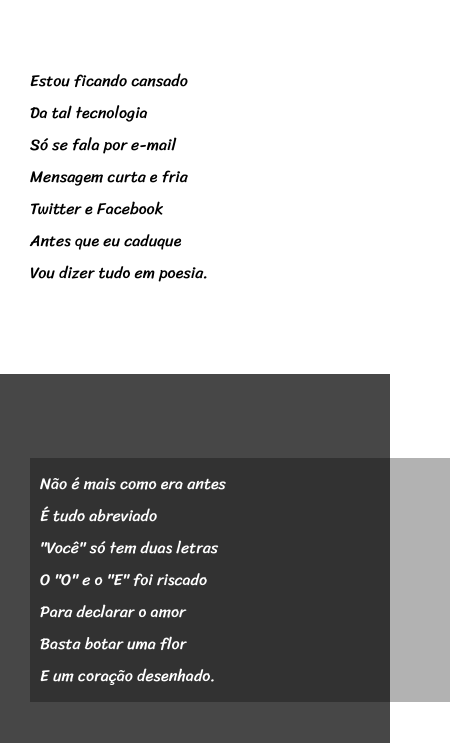
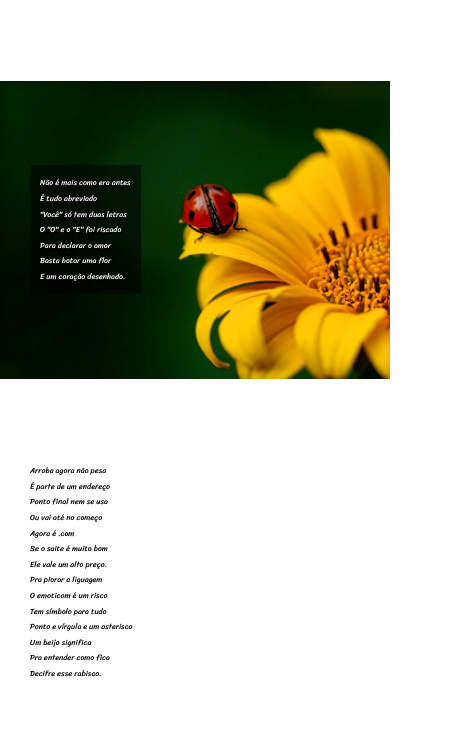
Before and after one commit to caiofalcaodev/projeto-cordel-morderno, a plain HTML site: page index.html in a window 390 px wide. Shown: the part 370-1113 px from the top of the page, 450 px wide, since content can reach past the window. Drawn offline with Linux system fonts and the light colour scheme.

Commit message:
realizado ajustes no tamanho e na responsividade

```diff
--- a/index.html
+++ b/index.html
@@ -29,7 +29,7 @@
         </p>
     </section>
     <section class="image" id="joana">
-        <p class="boxcordel">Não é mais como era antes
+        <p> Não é mais como era antes
         <br>
         É tudo abreviado
         <br>
@@ -75,7 +75,7 @@
         </p>
     </section>
     <section class="image" id="book">
-        <p class="boxcordel"> Tenho saudade das cartas
+        <p> Tenho saudade das cartas
             <br>
             Escritas com a própria mão
             <br>
--- a/style.css
+++ b/style.css
@@ -25,7 +25,7 @@ header {
 
 header > h1 {
     font-family: var(--font-passion);
-    font-size: 6em;
+    font-size: 8vw;
     padding-top: 60px;
     font-variant: small-caps;
 }
@@ -52,6 +52,7 @@ section {
     padding-bottom: 10vh;
     line-height: 2em;
     padding-left: 30px;
+    font-size: 2vw;
 }
 
 section.externa {
@@ -61,16 +62,29 @@ section.externa {
 }
 
 section.image {
-    background-color: rgb(71, 71, 71);
+    background-color: rgb(0, 0, 0);
     color: white;
-    font-family: var(--font-sri);
-    background-image:'img/background001.jpg';
+    box-shadow: inset 6px 6px 13px 0px rgba(0, 0, 0, 0.301) ;
+    background-size: cover;
+    background-attachment: fixed;
 }
 
 section.image > p {
-    background-color: rgba(0, 0, 0, 0.301);
-    width: 400px;
-    padding: 10px 10px;
+    display: inline-block;
+    font-family: var(--font-sri);
+    background-color: rgba(0, 0, 0, 0.541);
+    padding: 10px;
+    text-shadow: 2px 2px 0px black;
+}
+
+section#joana {
+    background-image: url('./img/background001.jpg');
+    background-position: right center;
+}
+
+section#book {
+    background-image: url('./img/background002.jpg');
+    background-position: center center;
 }
 
 footer {
```
